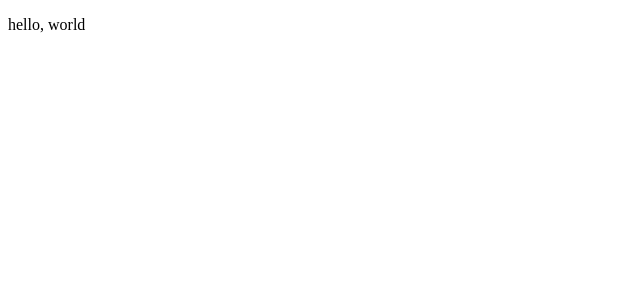
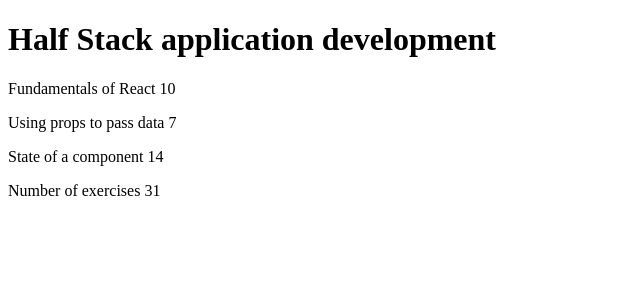
Before and after one commit to alexandru-calin/full-stack-open-exercises, a React (Vite) app in the folder part1/courseinfo/: page / in a window 1280 px wide. Shown: the top 300 px of the page, without its empty margins (0-640 px from the left). Built offline with nearby package versions, Linux system fonts and the light colour scheme.

Commit message:
added exercise starting template

```diff
--- a/part1/courseinfo/src/App.jsx
+++ b/part1/courseinfo/src/App.jsx
@@ -1,7 +1,25 @@
 const App = () => {
+  const course = "Half Stack application development";
+  const part1 = "Fundamentals of React";
+  const exercises1 = 10;
+  const part2 = "Using props to pass data";
+  const exercises2 = 7;
+  const part3 = "State of a component";
+  const exercises3 = 14;
+
   return (
     <div>
-      <p>hello, world</p>
+      <h1>{course}</h1>
+      <p>
+        {part1} {exercises1}
+      </p>
+      <p>
+        {part2} {exercises2}
+      </p>
+      <p>
+        {part3} {exercises3}
+      </p>
+      <p>Number of exercises {exercises1 + exercises2 + exercises3}</p>
     </div>
   );
 };
```
